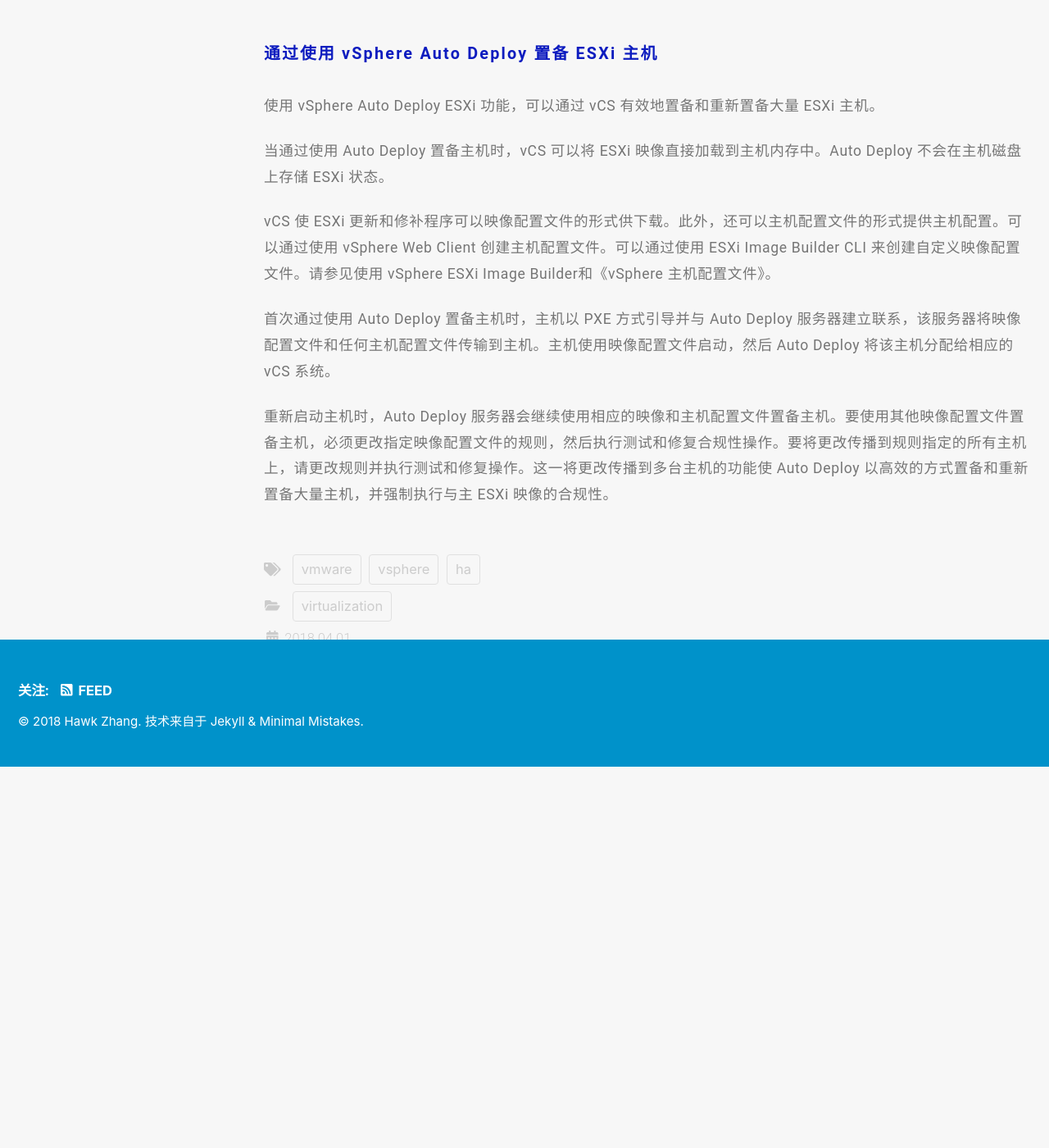
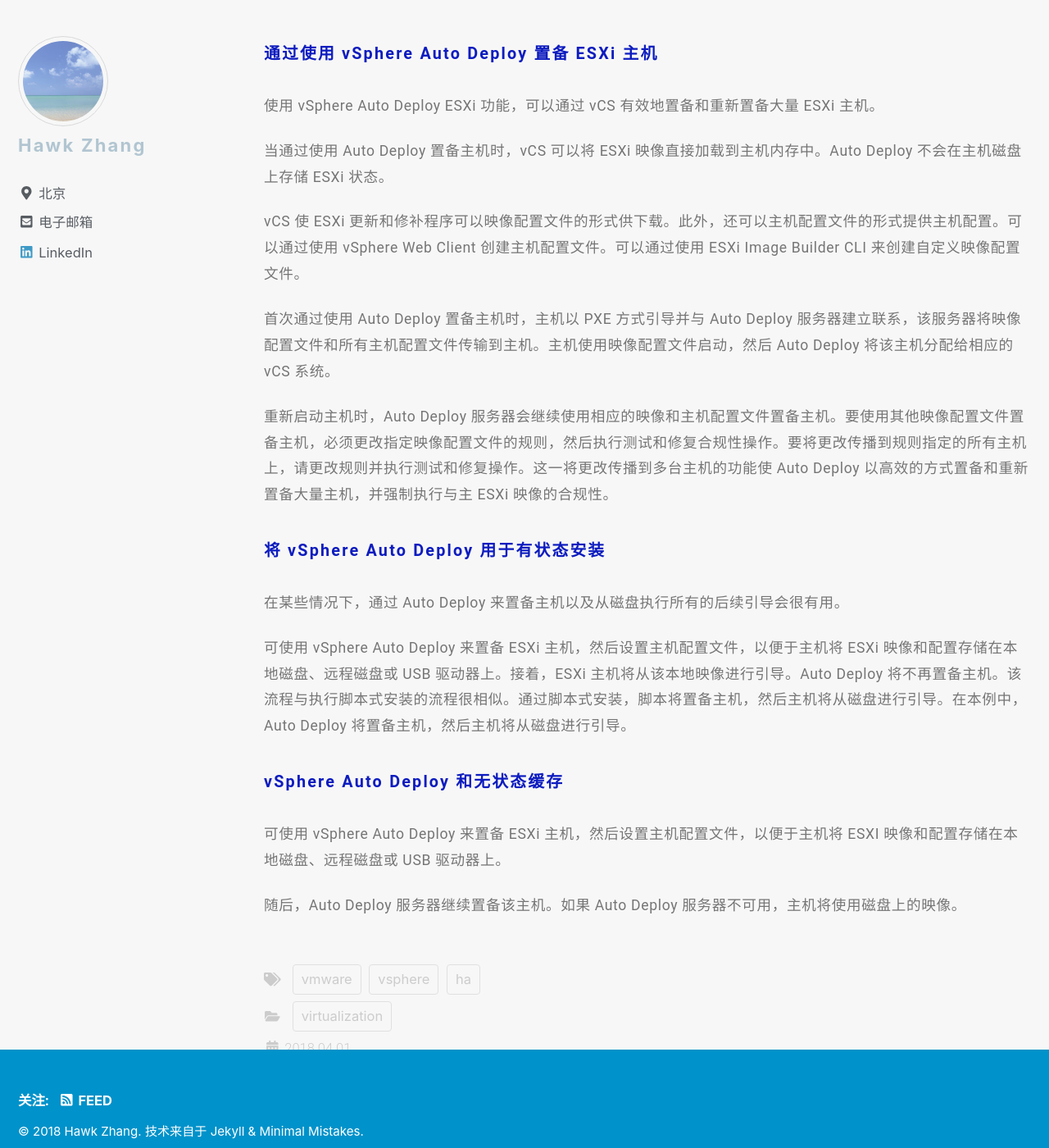
Before and after one commit to narru888/linotes_note, a Jekyll site: the page built from _posts/virtualizaion/2018-04-01-vsphere.setup.md, in a window 1280 px wide and 1400 px high, scrolled down 10569 px. Shown: the whole window at 82% size. Built offline with Jekyll 4.4.1, drawn with Linux system fonts in a browser that asks for light colours; nearby versions of some CDN libraries; a script that is not in the unit is left out; before the commit the page ends 11504 px from its top, so only the background shows below that.

Commit message:
update on 2018-11-28 14:27:01 CST

```diff
--- a/_posts/virtualizaion/2018-04-01-vsphere.setup.md
+++ b/_posts/virtualizaion/2018-04-01-vsphere.setup.md
@@ -300,8 +300,20 @@
 
 当通过使用 Auto Deploy 置备主机时，vCS 可以将 ESXi 映像直接加载到主机内存中。Auto Deploy 不会在主机磁盘上存储 ESXi 状态。
 
-vCS 使 ESXi 更新和修补程序可以映像配置文件的形式供下载。此外，还可以主机配置文件的形式提供主机配置。可以通过使用 vSphere Web Client 创建主机配置文件。可以通过使用 ESXi Image Builder CLI 来创建自定义映像配置文件。请参见使用 vSphere ESXi Image Builder和《vSphere 主机配置文件》。
+vCS 使 ESXi 更新和修补程序可以映像配置文件的形式供下载。此外，还可以主机配置文件的形式提供主机配置。可以通过使用 vSphere Web Client 创建主机配置文件。可以通过使用 ESXi Image Builder CLI 来创建自定义映像配置文件。
 
-首次通过使用 Auto Deploy 置备主机时，主机以 PXE 方式引导并与 Auto Deploy 服务器建立联系，该服务器将映像配置文件和任何主机配置文件传输到主机。主机使用映像配置文件启动，然后 Auto Deploy 将该主机分配给相应的 vCS 系统。
+首次通过使用 Auto Deploy 置备主机时，主机以 PXE 方式引导并与 Auto Deploy 服务器建立联系，该服务器将映像配置文件和所有主机配置文件传输到主机。主机使用映像配置文件启动，然后 Auto Deploy 将该主机分配给相应的 vCS 系统。
 
 重新启动主机时，Auto Deploy 服务器会继续使用相应的映像和主机配置文件置备主机。要使用其他映像配置文件置备主机，必须更改指定映像配置文件的规则，然后执行测试和修复合规性操作。要将更改传播到规则指定的所有主机上，请更改规则并执行测试和修复操作。这一将更改传播到多台主机的功能使 Auto Deploy 以高效的方式置备和重新置备大量主机，并强制执行与主 ESXi 映像的合规性。
+
+##### 将 vSphere Auto Deploy 用于有状态安装
+
+在某些情况下，通过 Auto Deploy 来置备主机以及从磁盘执行所有的后续引导会很有用。
+
+可使用 vSphere Auto Deploy 来置备 ESXi 主机，然后设置主机配置文件，以便于主机将 ESXi 映像和配置存储在本地磁盘、远程磁盘或 USB 驱动器上。接着，ESXi 主机将从该本地映像进行引导。Auto Deploy 将不再置备主机。该流程与执行脚本式安装的流程很相似。通过脚本式安装，脚本将置备主机，然后主机将从磁盘进行引导。在本例中，Auto Deploy 将置备主机，然后主机将从磁盘进行引导。
+
+##### vSphere Auto Deploy 和无状态缓存
+
+可使用 vSphere Auto Deploy 来置备 ESXi 主机，然后设置主机配置文件，以便于主机将 ESXI 映像和配置存储在本地磁盘、远程磁盘或 USB 驱动器上。
+
+随后，Auto Deploy 服务器继续置备该主机。如果 Auto Deploy 服务器不可用，主机将使用磁盘上的映像。
```
